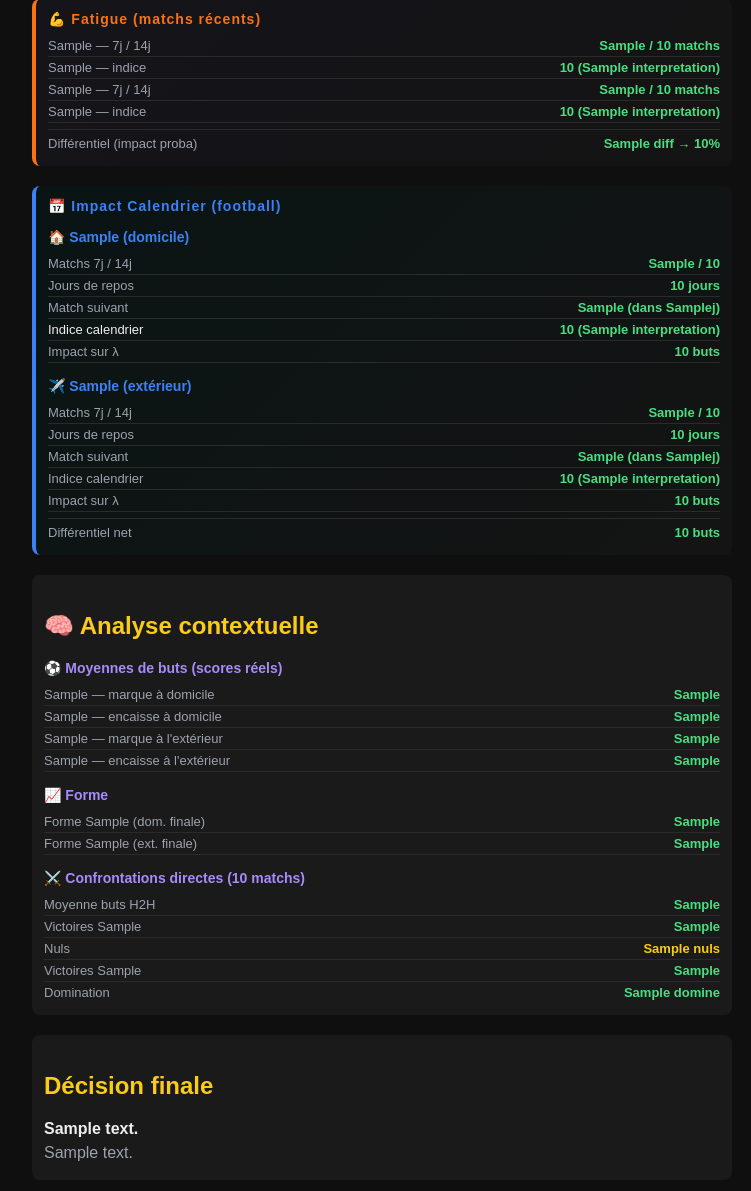
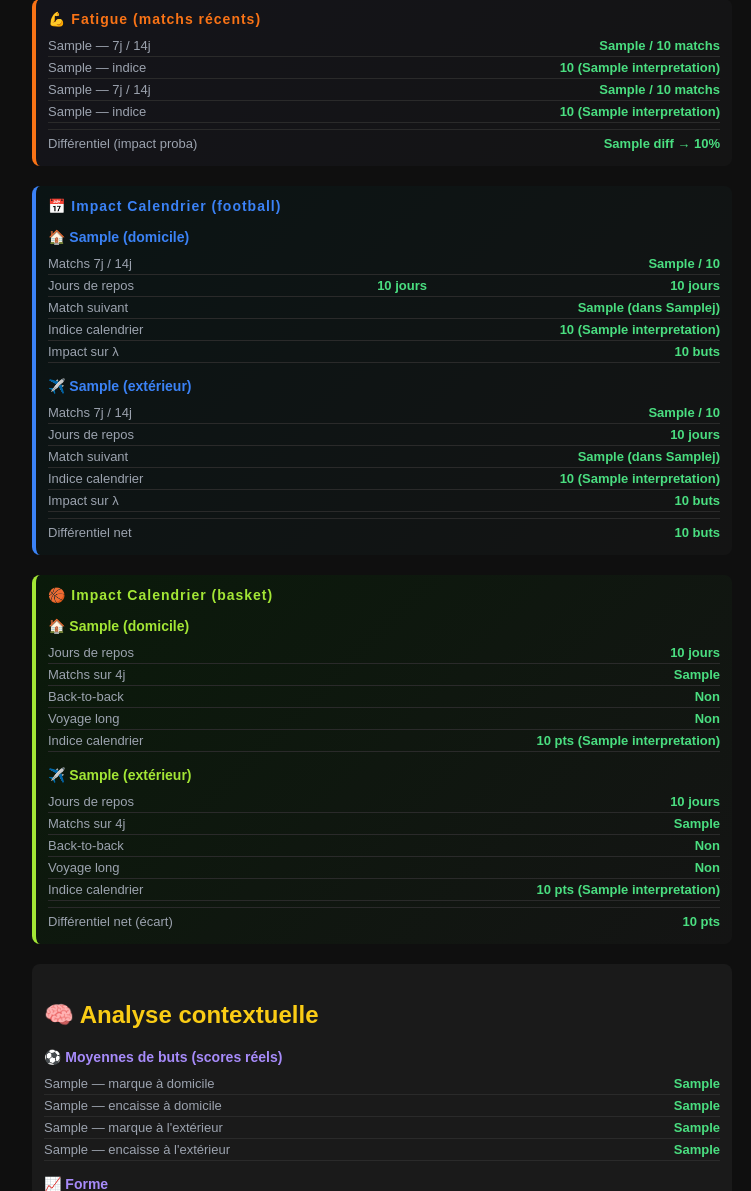
Before and after one commit to hamzypogba0610-pixel/qfte-bot-final, a FastAPI app: template templates/resultats.html in a window 1280 px wide. Shown: the part 1400-2591 px from the top of the page, without its empty margins (258-1009 px from the left). Run offline with FastAPI, Linux system fonts and the light colour scheme; the template is opened without the code that fills it: most values are stand-ins (such as "Sample title", 1, 10 or a date in 2020).

Commit message:
Update resultats.html

```diff
--- a/templates/resultats.html
+++ b/templates/resultats.html
@@ -74,6 +74,8 @@
         .fatigue-title { color: #f97316; font-weight: bold; font-size: 14px; margin-bottom: 8px; letter-spacing: 1px; }
         .calendrier-box { background: linear-gradient(135deg, #0a1414, #141414); padding: 12px; border-radius: 8px; margin-bottom: 20px; border-left: 4px solid #3b82f6; }
         .calendrier-title { color: #3b82f6; font-weight: bold; font-size: 14px; margin-bottom: 8px; letter-spacing: 1px; }
+        .calendrier-basket-box { background: linear-gradient(135deg, #0a1a0a, #141414); padding: 12px; border-radius: 8px; margin-bottom: 20px; border-left: 4px solid #a3e635; }
+        .calendrier-basket-title { color: #a3e635; font-weight: bold; font-size: 14px; margin-bottom: 8px; letter-spacing: 1px; }
         .signature-box { margin-top: 30px; padding: 20px; background: linear-gradient(135deg, #0a0a0a, #141414); border-radius: 12px; border: 2px solid #2a2a2a; text-align: center; }
         .sig-diamant { border-color: #a78bfa; box-shadow: 0 0 20px rgba(167,139,250,0.3); }
         .sig-or { border-color: #facc15; box-shadow: 0 0 15px rgba(250,204,21,0.25); }
@@ -315,14 +317,14 @@
         <div class="ctx-row">
             <span class="label">Jours de repos</span>
             <span class="ctx-val">{{ calendrier.dom.details.jours_repos }} jours</span>
+
+                    <span class="ctx-val">{{ calendrier.dom.details.jours_repos }} jours</span>
     </div>
     <div class="ctx-row">
         <span class="label">Match suivant</span>
         <span class="ctx-val">{{ calendrier.dom.details.competition_suivante }} (dans {{ calendrier.dom.details.jours_avant_suivant }}j)</span>
     </div>
     <div class="ctx-row">
-            <span class=
-
         <span class="label">Indice calendrier</span>
         <span class="ctx-val {% if calendrier.dom.score < -0.15 %}neg{% elif calendrier.dom.score < 0 %}neutre{% endif %}">{{ calendrier.dom.score }} ({{ calendrier.dom.interpretation }})</span>
     </div>
@@ -356,6 +358,62 @@
     <div class="ctx-row" style="margin-top:6px; padding-top:6px; border-top:1px solid #2a2a2a;">
         <span class="label">Différentiel net</span>
         <span class="ctx-val {% if calendrier.difference_lambda < 0 %}neg{% endif %}">{{ calendrier.difference_lambda }} buts</span>
+    </div>
+</div>
+{% endif %}
+
+
+{% if calendrier_basket and calendrier_basket.dom %}
+<div class="calendrier-basket-box">
+    <div class="calendrier-basket-title">🏀 Impact Calendrier (basket)</div>
+
+    <h3 style="color:#a3e635;">🏠 {{ match.equipe1 }} (domicile)</h3>
+    <div class="ctx-row">
+        <span class="label">Jours de repos</span>
+        <span class="ctx-val">{{ calendrier_basket.dom.details.jours_repos }} jours</span>
+    </div>
+    <div class="ctx-row">
+        <span class="label">Matchs sur 4j</span>
+        <span class="ctx-val">{{ calendrier_basket.dom.details.matchs_4j }}</span>
+    </div>
+    <div class="ctx-row">
+        <span class="label">Back-to-back</span>
+        <span class="ctx-val {% if calendrier_basket.dom.details.back_to_back %}neg{% endif %}">{{ "Oui" if calendrier_basket.dom.details.back_to_back else "Non" }}</span>
+    </div>
+    <div class="ctx-row">
+        <span class="label">Voyage long</span>
+        <span class="ctx-val {% if calendrier_basket.dom.details.deplacement_long %}neg{% endif %}">{{ "Oui" if calendrier_basket.dom.details.deplacement_long else "Non" }}</span>
+    </div>
+    <div class="ctx-row">
+        <span class="label">Indice calendrier</span>
+        <span class="ctx-val {% if calendrier_basket.dom.score_points < -2 %}neg{% elif calendrier_basket.dom.score_points < 0 %}neutre{% endif %}">{{ calendrier_basket.dom.score_points }} pts ({{ calendrier_basket.dom.interpretation }})</span>
+    </div>
+
+    <h3 style="color:#a3e635; margin-top:15px;">✈️ {{ match.equipe2 }} (extérieur)</h3>
+    <div class="ctx-row">
+        <span class="label">Jours de repos</span>
+        <span class="ctx-val">{{ calendrier_basket.ext.details.jours_repos }} jours</span>
+    </div>
+    <div class="ctx-row">
+        <span class="label">Matchs sur 4j</span>
+        <span class="ctx-val">{{ calendrier_basket.ext.details.matchs_4j }}</span>
+    </div>
+    <div class="ctx-row">
+        <span class="label">Back-to-back</span>
+        <span class="ctx-val {% if calendrier_basket.ext.details.back_to_back %}neg{% endif %}">{{ "Oui" if calendrier_basket.ext.details.back_to_back else "Non" }}</span>
+    </div>
+    <div class="ctx-row">
+        <span class="label">Voyage long</span>
+        <span class="ctx-val {% if calendrier_basket.ext.details.deplacement_long %}neg{% endif %}">{{ "Oui" if calendrier_basket.ext.details.deplacement_long else "Non" }}</span>
+    </div>
+    <div class="ctx-row">
+        <span class="label">Indice calendrier</span>
+        <span class="ctx-val {% if calendrier_basket.ext.score_points < -2 %}neg{% elif calendrier_basket.ext.score_points < 0 %}neutre{% endif %}">{{ calendrier_basket.ext.score_points }} pts ({{ calendrier_basket.ext.interpretation }})</span>
+    </div>
+
+    <div class="ctx-row" style="margin-top:6px; padding-top:6px; border-top:1px solid #2a2a2a;">
+        <span class="label">Différentiel net (écart)</span>
+        <span class="ctx-val {% if calendrier_basket.difference_points < 0 %}neg{% endif %}">{{ calendrier_basket.difference_points }} pts</span>
     </div>
 </div>
 {% endif %}
@@ -582,7 +640,6 @@
     </div>
     {% endif %}
 
-
     {% if analyse_id %}
     <div class="resultat-box">
         <h2>📝 J'ai parié ce match</h2>
```
Lines whose indentation alone changed are shown as unchanged.
